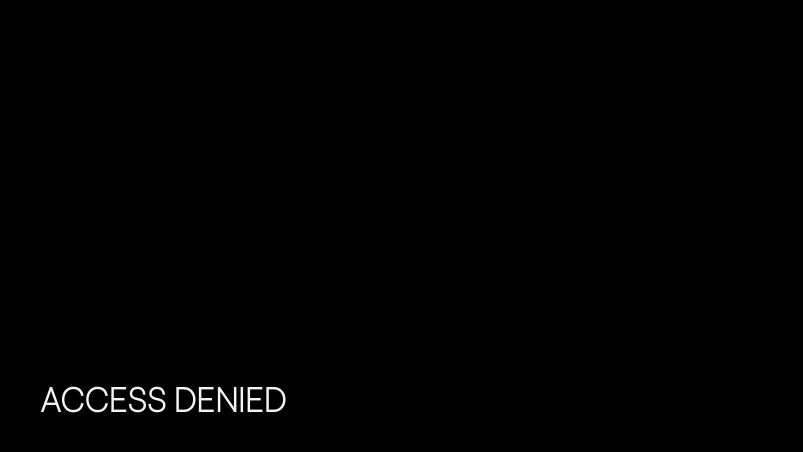
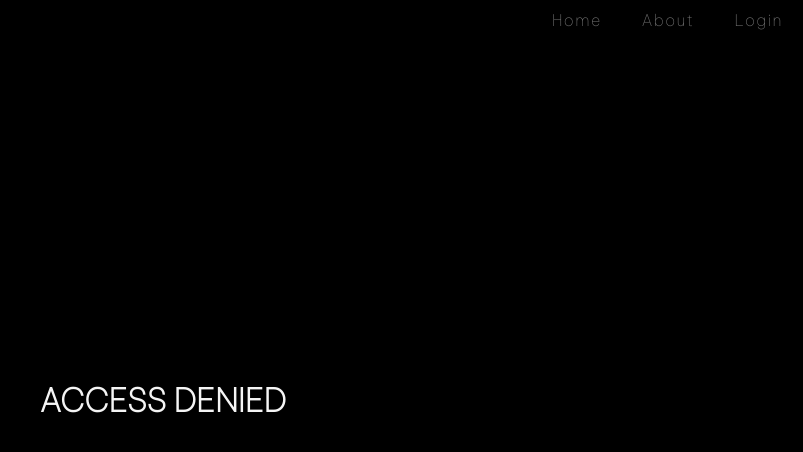
Before and after one commit to c2kle/industry-standard, a React (Create React App) app in the folder client/: page / in a window 1280 px wide. Shown: the top 452 px of the page, without its empty margins (477-1280 px from the left). Built offline with nearby package versions, Linux system fonts and the light colour scheme.

Commit message:
nav burger testing

```diff
--- /dev/null
+++ b/client/src/components/NavButton.js
@@ -0,0 +1,22 @@
+import React, {useState} from 'react'
+
+export default function NavButton() {
+
+    const [buttonText,setButtonText] = useState("MENU")
+
+
+    const onClick = () => {
+        if (buttonText === "MENU") {
+            document.getElementsByClassName("navigationMenu")[0].setAttribute("data-visible","true");
+            setButtonText("CLOSE");
+        } else if (buttonText === "CLOSE") {
+            document.getElementsByClassName("navigationMenu")[0].setAttribute("data-visible","false")
+            setButtonText("MENU")
+        }
+
+    }
+
+  return (
+    <button className="navBurger" type="button" onClick={onClick}>{buttonText}</button>
+  )
+}
--- /dev/null
+++ b/client/src/components/NavigationBar.js
@@ -0,0 +1,14 @@
+import React from 'react'
+import '../componentsStyle/navigationBar.css'
+
+export default function NavigationBar() {
+  return (
+    <nav className="navigationMenu" data-visible="false">
+        <ul>
+            <li><span>Home</span></li>
+            <li><span>About</span></li>
+            <li><span>Login</span></li>
+        </ul>
+    </nav>
+  )
+}
--- /dev/null
+++ b/client/src/componentsStyle/navigationBar.css
@@ -0,0 +1,108 @@
+* {
+    margin: 0;
+    padding: 0;
+    border: 0;
+}
+
+.navigationMenu {
+    display: flex;
+    justify-content: flex-end;
+    align-items: flex-start;
+    width: 100vw;
+}
+
+.navigationMenu ul {
+    display: flex;
+    flex-direction: row;
+    justify-content: center;
+    align-items: center;
+    list-style: none;
+    padding: 0px;
+}
+
+.navigationMenu ul li {
+    margin: 10px;
+}
+
+.navigationMenu ul li span {
+    font-family: "Be Vietnam Pro";
+    font-size: medium;
+    color: rgb(118,118,118);
+    letter-spacing: 1.4px;
+    margin: 10px;
+}
+
+.navBurger {
+    display: none;
+    position: fixed;
+    height: 2em;
+    width: 3em;
+    bottom: 2em;
+    left: 2em;
+}
+
+.navigationMenu ul li span:hover {
+    color:whitesmoke;
+}
+
+@media (max-width: 40em) {
+    .navigationMenu[data-visible="false"] {
+        transform: translateX(0%);
+        border-color: black;
+    }
+    .navigationMenu {
+        display: flex;
+        justify-content: center;
+        align-items:center;
+        background: black;
+        border-style: none solid none none;
+        border-width: 0px .5px 0px 0px;
+        border-color:whitesmoke;
+        position: fixed;
+        width: 70vw;
+        inset: 0 0 0 -70vw;
+        transform: translateX(100%);
+        transition: transform 75ms ease-out;
+    }
+    .navigationMenu ul {
+        display: flex;
+        flex-direction: column;
+        justify-content: center;
+        align-items: center;
+        list-style: none;
+    }
+    .navBurger {
+        display: block;
+    }
+}
+
+@media (orientation: landscape) and (max-width: 70em) {
+    .navigationMenu[data-visible="false"] {
+        transform: translateX(0%);
+        border-color: black;
+    }
+    .navigationMenu {
+        display: flex;
+        justify-content: center;
+        align-items:center;
+        background: black;
+        border-style: none solid none none;
+        border-width: 0px .5px 0px 0px;
+        border-color:whitesmoke;
+        position: fixed;
+        width: 30vw;
+        inset: 0 0 0 -30vw;
+        transform: translateX(100%);
+        transition: transform 75ms ease-out;
+    }
+    .navigationMenu ul {
+        display: flex;
+        flex-direction: column;
+        justify-content: center;
+        align-items: center;
+        list-style: none;
+    }
+    .navBurger {
+        display: block;
+    }
+}
--- a/client/src/pageStyles/landing.css
+++ b/client/src/pageStyles/landing.css
@@ -1,8 +1,22 @@
 .landingContainer {
     display: grid;
     background-color: black;
+    /* background-image: url("../../public/gold-wave.jpg");
+    background-repeat: no-repeat;
+    background-size: cover; */
     grid-template-columns: 10vw 80vw 10vw;
     grid-template-rows: 10vh 80vh 10vh;
+}
+
+header {
+    grid-column: 1/4;
+    grid-row: 1/2;
+    display: flex;
+    justify-content: center;
+    align-items: flex-start;
+    color:whitesmoke;
+    font-family: sans-serif;
+    font-size: Large;
 }
 
 .landingBody {
--- a/client/src/pages/Landing.js
+++ b/client/src/pages/Landing.js
@@ -7,6 +7,8 @@ import List from './List'
 import Login from './Login'
 import HomeFooter from '../components/HomeFooter'
 import EventFooter from '../components/EventFooter'
+import NavigationBar from '../components/NavigationBar'
+import NavButton from '../components/NavButton'
 
 
 export default function Landing() {
@@ -33,7 +35,7 @@ export default function Landing() {
   let footer;
 
   let urlParameter = window.location.href
-  let split = urlParameter.split("guestlist.vip")
+  let split = urlParameter.split("3000")
   if (split[1] === "/" || split[1] === "") {
     page = <Login />
   }
@@ -57,8 +59,11 @@ export default function Landing() {
   // }
 
 
+
+
   return (
     <div className='landingContainer'>
+      <NavigationBar />
       <div className="landingBody">
         {/* < Login/> */}
         {page}
@@ -66,6 +71,7 @@ export default function Landing() {
       <footer>
         {/* {footer} */}
       </footer>
+      <NavButton />
     </div>
   )
 }
```
Also changed, not shown: client/public/gold-wave.jpg (added).
